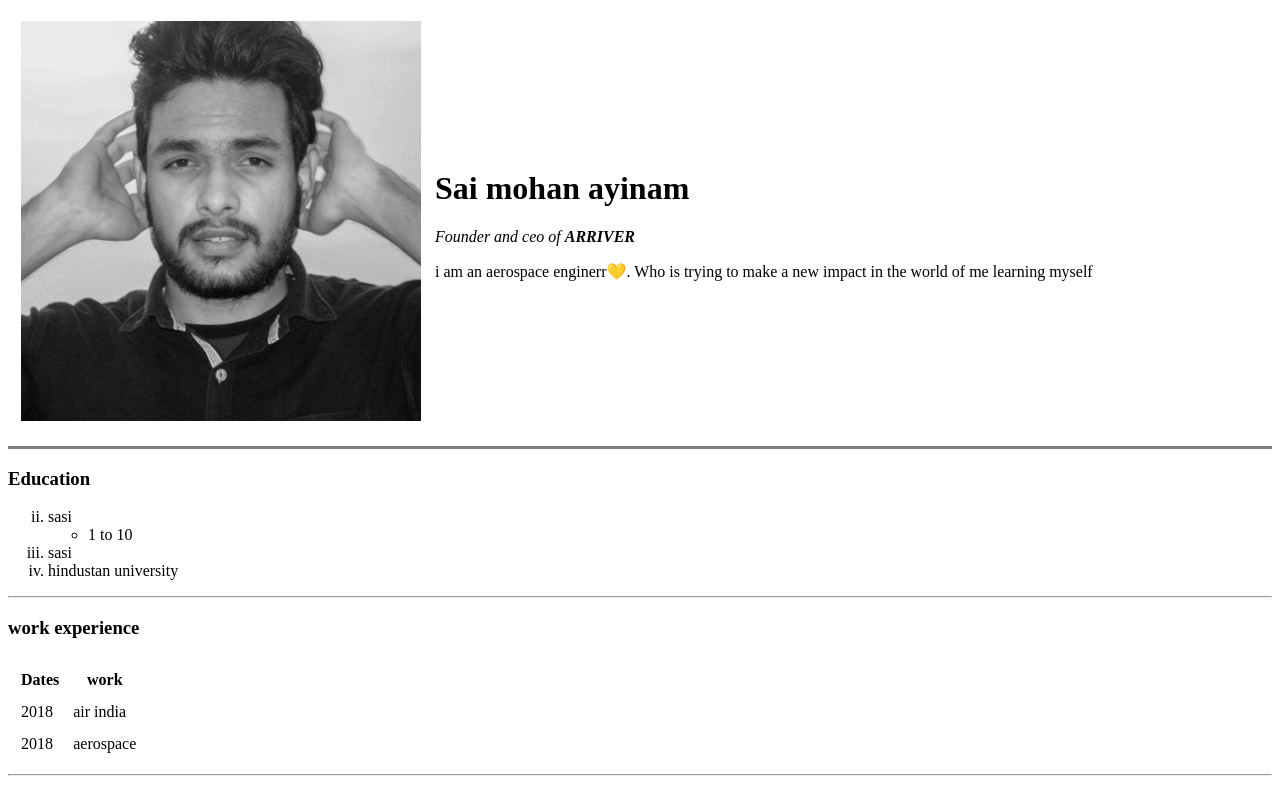
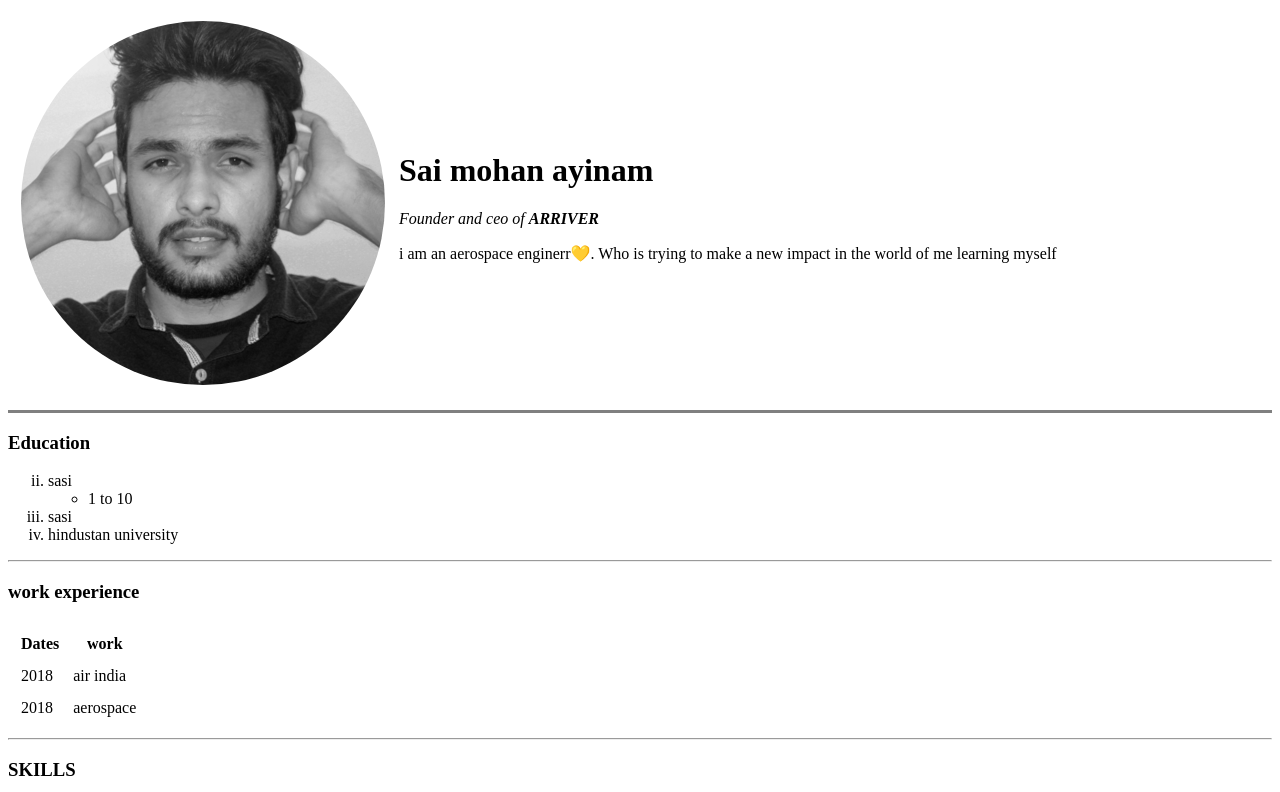
Before and after one commit to saimohanayinam/cv, a plain HTML site: page index.html in a window 1280 px wide. Shown: the top 792 px of the page. Drawn offline with Linux system fonts and the light colour scheme.

Commit message:
Update index.html

```diff
--- a/index.html
+++ b/index.html
@@ -9,7 +9,7 @@
 <body>
   <table cellspacing="12">
     <tr>
-      <td><img src="asm.png" alt="sai mohan ayinam"></td>
+      <td><img src="asm1.png" alt="sai mohan ayinam"></td>
       <td>  <h1>Sai mohan ayinam</h1>
         <p><em>Founder and ceo of <strong>ARRIVER</strong></em></p>
         <p>i am an aerospace enginerr💛. Who is trying to make a new impact in the world of me learning myself</p></td>
```
